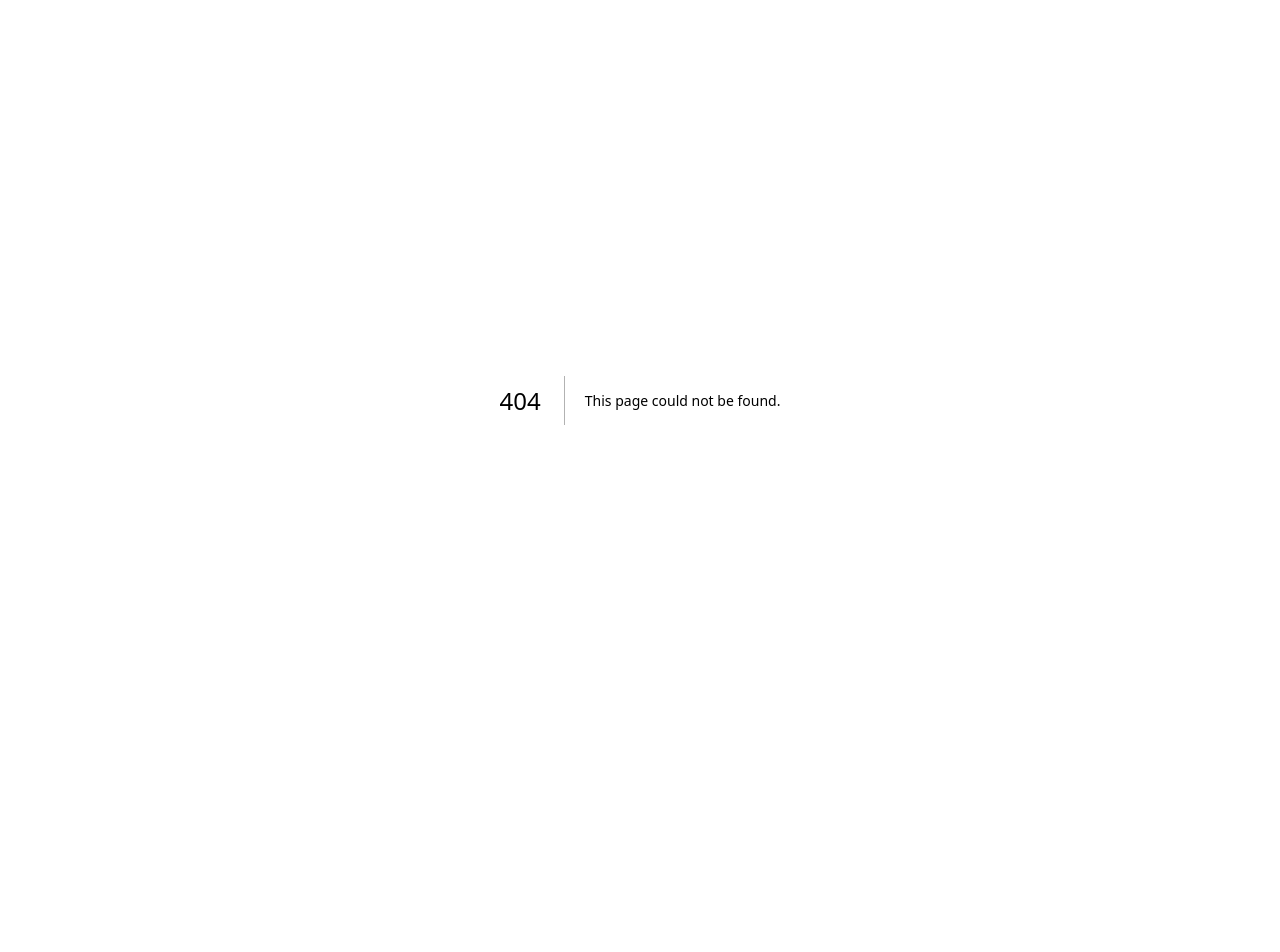
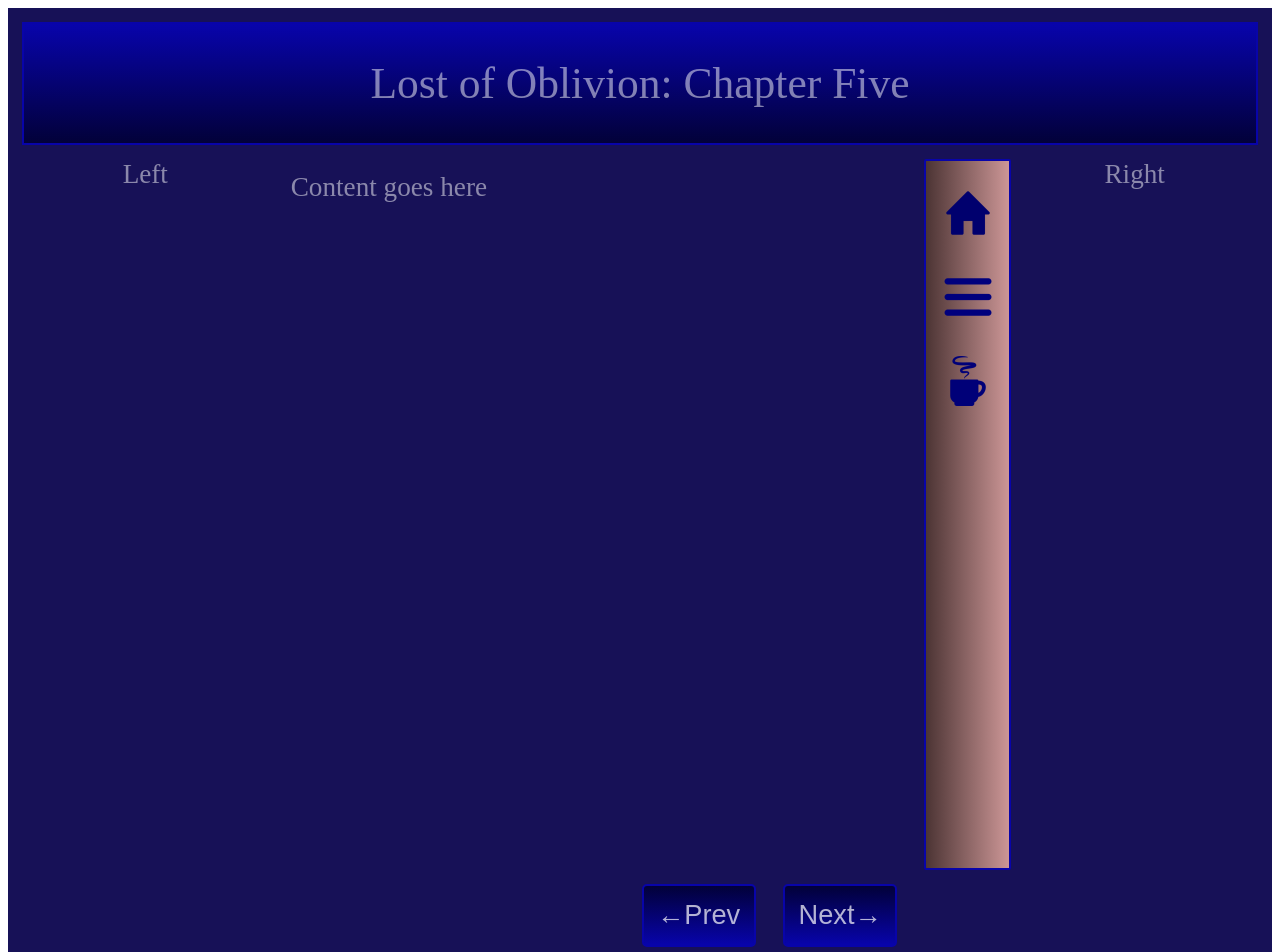
Before and after one commit to ShanaDart73/escapeApp, a Next.js app: page /lostOfOblivion/chapter05/chapter05 in a window 1280 px wide. Before the commit this address had no page. Shown: the top 952 px of the page. Before the commit the page ends 800 px from the top, so only its background shows below. Built offline with nearby package versions, Linux system fonts and the light colour scheme.

Commit message:
completed reading page chapter four

```diff
--- a/data/lostOfOblivion/chapters/chap01.js
+++ b/data/lostOfOblivion/chapters/chap01.js
@@ -1,7 +1,7 @@
 import Link from 'next/link'
 import Icons from '../sidebarIcons/icons'
 import TranslatorNote from '../translatorNote/note'
-import MyAudio from '../../../components/lostOfOblivion/sounds/my-audio'
+import MyAudio from '../../../components/sounds/my-audio'
 import { Wrapper, Container, Header, LeftPicture, Content, Footer, NextBtn, Sidebar, RightPicture } from '../../../components/lostOfOblivion/chapters/chapter.style'
 
 const pageHeading = "Lost of Oblivion: Chapter One"
--- a/data/lostOfOblivion/chapters/chap02.js
+++ b/data/lostOfOblivion/chapters/chap02.js
@@ -1,6 +1,6 @@
 import Link from 'next/link'
 import Icons from '../sidebarIcons/icons'
-import MyAudio from '../../../components/lostOfOblivion/sounds/my-audio'
+import MyAudio from '../../../components/sounds/my-audio'
 import { Wrapper, Container, Header, LeftPicture, Content, RightPicture, Sidebar, Footer, NextBtn, PrevBtn } from '../../../components/lostOfOblivion/chapters/chapter.style'
 
 const pageHeading = "Lost of Oblivion: Chapter Two"
--- a/data/lostOfOblivion/chapters/chap03.js
+++ b/data/lostOfOblivion/chapters/chap03.js
@@ -1,6 +1,6 @@
 import Link from 'next/link'
 import Icons from '../sidebarIcons/icons'
-import MyAudio from '../../../components/lostOfOblivion/sounds/my-audio'
+import MyAudio from '../../../components/sounds/my-audio'
 import { Wrapper, Container, Header, LeftPicture, Content, RightPicture, Sidebar, Footer, PrevBtn, NextBtn } from '../../../components/lostOfOblivion/chapters/chapter.style'
 
 const pageHeading = "Lost of Oblivion: Chapter Three"
--- /dev/null
+++ b/data/lostOfOblivion/chapters/chap05.js
@@ -0,0 +1,29 @@
+import Link from 'next/link'
+import Icons from '../sidebarIcons/icons'
+import { Wrapper, Container, Header, LeftPicture, Content, RightPicture, Sidebar, Footer, PrevBtn, NextBtn } from '../../../components/lostOfOblivion/chapters/chapter.style'
+
+const pageHeading = "Lost of Oblivion: Chapter Five"
+
+const Chap05 = () => {
+    return (
+        <Wrapper onContextMenu={(e) => e.preventDefault()}>
+            <Container>
+                <Header>{pageHeading}</Header>
+                <LeftPicture>Left</LeftPicture>
+                <Content>Content goes here</Content>
+                <RightPicture>Right</RightPicture>
+                <Sidebar>
+                    <Icons />
+                </Sidebar>
+                <Footer>
+                    <Link href="/lostOfOblivion/chapter04">
+                        <PrevBtn>&larr;Prev</PrevBtn>
+                    </Link>
+                    <NextBtn>Next&rarr;</NextBtn>
+                </Footer>
+            </Container>
+        </Wrapper>
+    )
+}
+
+export default Chap05
--- a/data/lostOfOblivion/sidebarIcons/nav.js
+++ b/data/lostOfOblivion/sidebarIcons/nav.js
@@ -11,7 +11,7 @@ const Nav = () => {
         { name: "Chapter Two", link: "/lostOfOblivion/chapter02", id: 2 },
         { name: "Chapter Three", link: "/lostOfOblivion/chapter03", id: 3 },
         { name: "Chapter Four", link: "/lostOfOblivion/chapter04", id: 4 },
-        { name: "Chapter Five", link: "", id: 5 }
+        { name: "Chapter Five", link: "/lostOfOblivion/chapter05", id: 5 }
     ]
 
     return (
--- a/data/lostOfOblivion/translatorNote/note.js
+++ b/data/lostOfOblivion/translatorNote/note.js
@@ -1,5 +1,5 @@
 import styled from 'styled-components'
-import MyAudio from '../../../components/lostOfOblivion/sounds/my-audio'
+import MyAudio from '../../../components/sounds/my-audio'
 
 const Note = () => {
     const sound = '/audio/weiwuxian.mp3'
--- a/pages/lostOfOblivion/chapter01/chapter01.js
+++ b/pages/lostOfOblivion/chapter01/chapter01.js
@@ -1,5 +1,5 @@
+import Head from 'next/head'
 import Chap01 from '../../../data/lostOfOblivion/chapters/chap01'
-import Head from 'next/head'
 
 const pageTitle = "Lost Of Oblivion: Chapter One"
 
--- /dev/null
+++ b/pages/lostOfOblivion/chapter05/chapter05.js
@@ -0,0 +1,24 @@
+import Head from 'next/head'
+import Chap05 from '../../../data/lostOfOblivion/chapters/chap05'
+
+const pageTitle = "Lost Of Oblivion: Chapter Five"
+
+const Chapter05 = () => {
+    return (
+        <>
+            <Head>
+                <link rel="apple-touch-icon" sizes="180x180" href="/icon/apple-touch-icon.png" />
+                <link rel="icon" type="image/png" sizes="32x32" href="/icon/favicon-32x32.png" />
+                <link rel="icon" type="image/png" sizes="16x16" href="/icon/favicon-16x16.png" />
+                <link rel="manifest" href="/icon/site.webmanifest" />
+                <link rel="mask-icon" href="/icon/safari-pinned-tab.svg" color="#5bbad5" />
+                <meta name="msapplication-TileColor" content="#603cba" />
+                <meta name="theme-color" content="#ffffff" />
+                <title>{pageTitle}</title>
+            </Head>
+            <Chap05 />
+        </>
+    )
+}
+
+export default Chapter05
--- /dev/null
+++ b/pages/lostOfOblivion/chapter05/index.js
@@ -0,0 +1,3 @@
+import Chapter05 from './chapter05'
+
+export default Chapter05
```
Also changed, not shown: data/lostOfOblivion/chapters/chap04.js (+14 -11 lines), components/sounds/my-audio.js (renamed from components/lostOfOblivion/sounds/my-audio.js).
